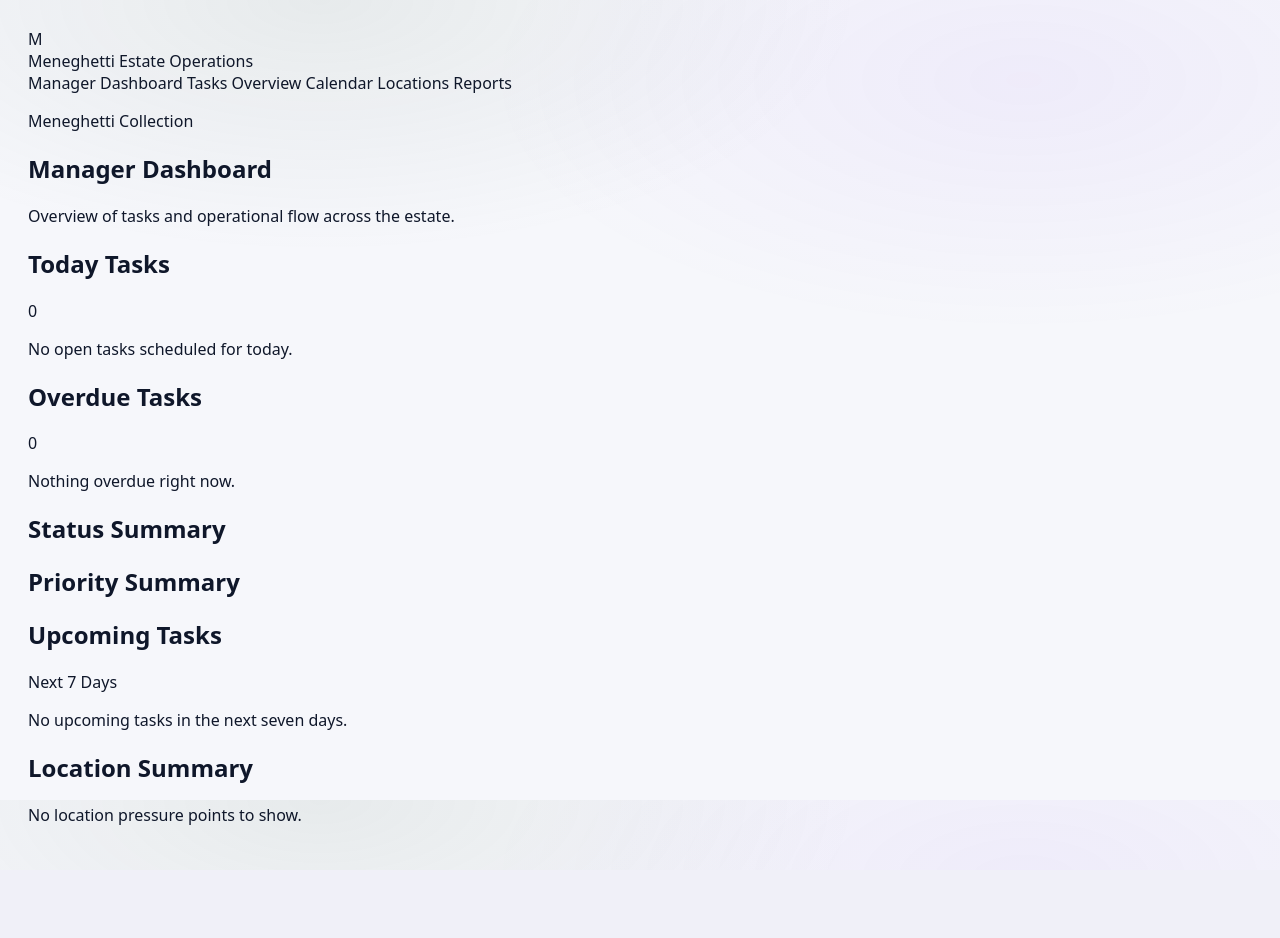
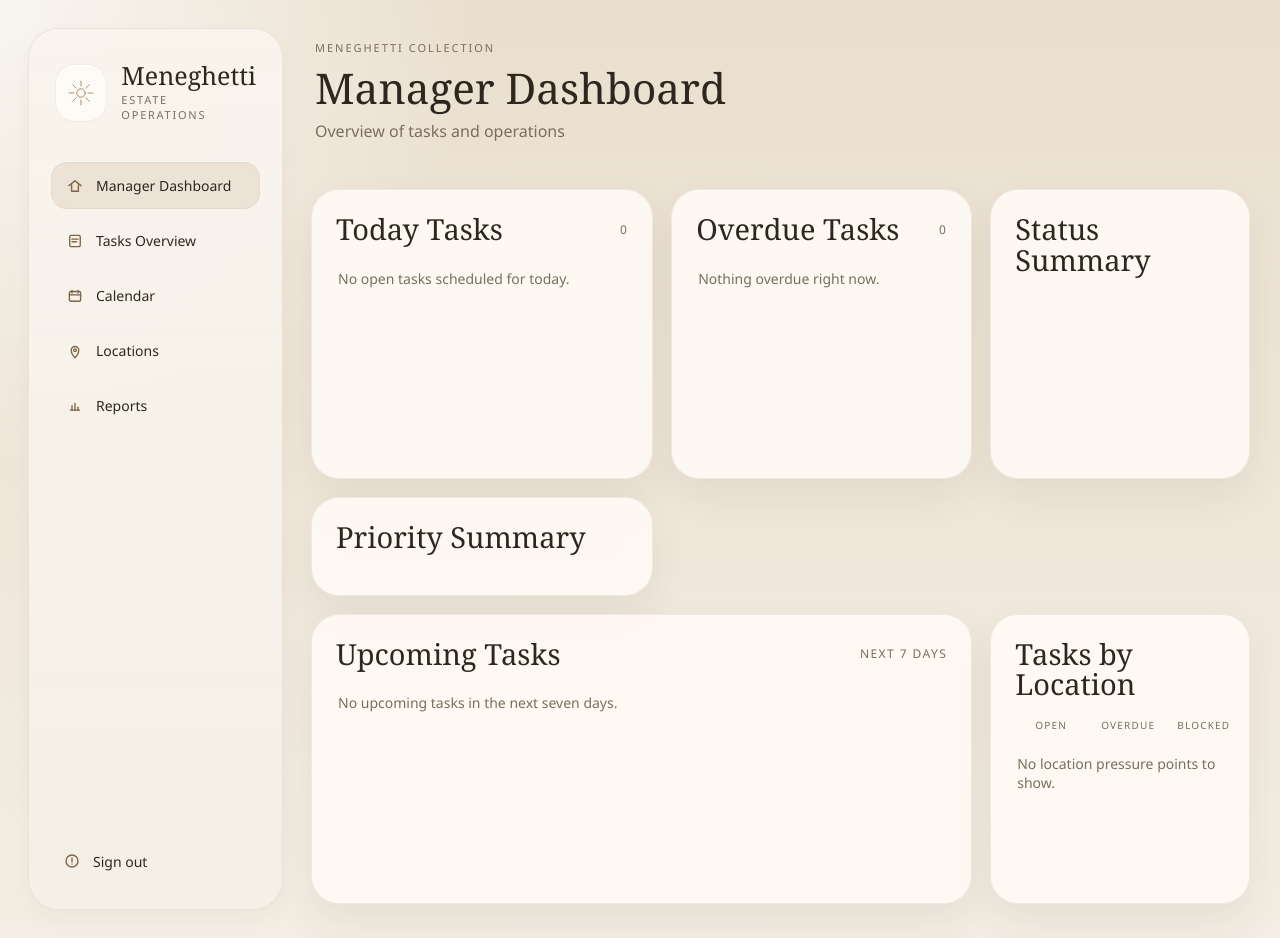
Before and after one commit to 1g0rb/taskmanager, a Flask app: template templates/manager/dashboard.html in a window 1280 px wide. Before the commit the page ends 825 px from the top, so only its background shows below. Run offline with Flask 3, Linux system fonts and the light colour scheme; the template is opened without the code that fills it, so the values that code supplies are empty.

Commit message:
Isolate manager dashboard into dedicated shell

```diff
--- a/static/manager.css
+++ b/static/manager.css
@@ -15,29 +15,54 @@
   --manager-warm-soft: rgba(156, 125, 89, 0.13);
   --manager-overdue: #9a6b58;
   --manager-overdue-soft: rgba(154, 107, 88, 0.12);
+  --manager-page-width: 1460px;
 }
 
-body.is-manager {
+* {
+  box-sizing: border-box;
+}
+
+html, body {
+  margin: 0;
+  min-height: 100%;
+}
+
+body.manager-page {
   background:
     radial-gradient(circle at top left, rgba(255, 255, 255, 0.7), transparent 30%),
     linear-gradient(180deg, var(--manager-bg-deep), var(--manager-bg));
   color: var(--manager-text);
+  font-family: "Segoe UI", "Helvetica Neue", Arial, sans-serif;
 }
 
-body.is-manager .app-shell {
-  display: block;
-}
-
-body.is-manager .main-content {
+.manager-page-shell {
+  min-height: 100vh;
   padding: 28px;
 }
 
+.manager-flash-stack {
+  max-width: var(--manager-page-width);
+  margin: 0 auto 16px;
+  display: flex;
+  flex-direction: column;
+  gap: 10px;
+}
+
+.manager-flash {
+  padding: 14px 16px;
+  border-radius: 16px;
+  border: 1px solid var(--manager-border);
+  background: rgba(255, 251, 245, 0.92);
+  box-shadow: var(--manager-shadow-soft);
+}
+
 .manager-frame {
-  max-width: 1460px;
+  max-width: var(--manager-page-width);
   margin: 0 auto;
   display: grid;
-  grid-template-columns: 240px minmax(0, 1fr);
-  gap: 28px;
+  grid-template-columns: 255px minmax(0, 1fr);
+  gap: 26px;
+  min-height: calc(100vh - 56px);
 }
 
 .manager-sidebar {
@@ -46,7 +71,7 @@ body.is-manager .main-content {
   border-radius: 30px;
   padding: 28px 22px;
   box-shadow: var(--manager-shadow-soft);
-  min-height: calc(100vh - 56px);
+  min-height: 100%;
   display: flex;
   flex-direction: column;
   gap: 28px;
@@ -60,18 +85,26 @@ body.is-manager .main-content {
 }
 
 .manager-brand-mark {
-  width: 54px;
-  height: 54px;
-  border-radius: 18px;
-  border: 1px solid rgba(96, 82, 61, 0.1);
-  background: rgba(255, 252, 248, 0.95);
+  width: 58px;
+  height: 58px;
+  border-radius: 20px;
+  border: 1px solid rgba(96, 82, 61, 0.08);
+  background: rgba(255, 252, 248, 0.82);
   display: flex;
   align-items: center;
   justify-content: center;
-  font-family: Georgia, "Times New Roman", serif;
-  font-size: 28px;
   color: var(--manager-warm);
   box-shadow: inset 0 1px 0 rgba(255, 255, 255, 0.75);
+}
+
+.manager-brand-icon {
+  width: 28px;
+  height: 28px;
+  fill: none;
+  stroke: currentColor;
+  stroke-width: 1.2;
+  stroke-linecap: round;
+  stroke-linejoin: round;
 }
 
 .manager-brand-copy {
@@ -100,13 +133,32 @@ body.is-manager .main-content {
 }
 
 .manager-nav-item {
-  display: block;
-  padding: 13px 14px;
+  display: flex;
+  align-items: center;
+  gap: 12px;
+  padding: 14px 15px;
   border-radius: 16px;
   color: var(--manager-text);
   text-decoration: none;
   font-size: 14px;
   transition: background-color .16s ease, color .16s ease, transform .16s ease;
+}
+
+.manager-nav-icon {
+  width: 18px;
+  height: 18px;
+  flex: 0 0 18px;
+  color: #7b6542;
+}
+
+.manager-nav-icon svg {
+  width: 100%;
+  height: 100%;
+  fill: none;
+  stroke: currentColor;
+  stroke-width: 1.8;
+  stroke-linecap: round;
+  stroke-linejoin: round;
 }
 
 .manager-nav-item:hover {
@@ -119,10 +171,26 @@ body.is-manager .main-content {
   box-shadow: inset 0 0 0 1px rgba(96, 82, 61, 0.06);
 }
 
+.manager-sidebar-footer {
+  margin-top: auto;
+  padding-top: 14px;
+}
+
+.manager-signout {
+  display: flex;
+  align-items: center;
+  gap: 12px;
+  color: var(--manager-text);
+  text-decoration: none;
+  font-size: 14px;
+  padding: 10px 12px;
+}
+
 .manager-shell {
   display: flex;
   flex-direction: column;
   gap: 22px;
+  padding: 6px 2px;
 }
 
 .manager-header {
@@ -222,7 +290,7 @@ body.is-manager .main-content {
 
 .manager-grid {
   display: grid;
-  grid-template-columns: minmax(0, 1.15fr) minmax(0, 1.05fr);
+  grid-template-columns: minmax(0, 1.08fr) minmax(0, 0.95fr) minmax(0, 0.82fr);
   gap: 18px;
 }
 
@@ -235,6 +303,10 @@ body.is-manager .main-content {
   min-height: 290px;
 }
 
+.manager-grid > .manager-panel:nth-child(5) {
+  grid-column: 1 / span 2;
+}
+
 .manager-panel-head {
   display: flex;
   align-items: center;
@@ -245,7 +317,7 @@ body.is-manager .main-content {
 
 .manager-panel-head h2 {
   margin: 0;
-  font-size: 31px;
+  font-size: 29px;
   line-height: 1.05;
   font-weight: 500;
 }
@@ -287,7 +359,7 @@ body.is-manager .main-content {
 
 .manager-task-primary h3 {
   margin: 0;
-  font-size: 22px;
+  font-size: 18px;
   line-height: 1.15;
   font-weight: 500;
 }
@@ -388,7 +460,7 @@ body.is-manager .main-content {
 
 .manager-summary-bar {
   width: 100%;
-  height: 7px;
+  height: 6px;
   border-radius: 999px;
   background: rgba(96, 82, 61, 0.08);
   overflow: hidden;
@@ -401,15 +473,47 @@ body.is-manager .main-content {
   background: linear-gradient(90deg, rgba(156, 125, 89, 0.88), rgba(82, 100, 85, 0.72));
 }
 
+.manager-location-head {
+  display: grid;
+  grid-template-columns: minmax(0, 1fr) 54px 64px 60px;
+  gap: 12px;
+  padding: 0 8px 4px;
+  font-size: 10px;
+  letter-spacing: 0.12em;
+  text-transform: uppercase;
+  color: var(--manager-muted);
+}
+
 .manager-location-name {
-  font-size: 16px;
+  display: flex;
+  align-items: center;
+  gap: 10px;
+  font-size: 15px;
+}
+
+.manager-location-icon {
+  width: 18px;
+  height: 18px;
+  color: #8d7450;
+}
+
+.manager-location-icon svg {
+  width: 100%;
+  height: 100%;
+  fill: none;
+  stroke: currentColor;
+  stroke-width: 1.5;
+  stroke-linecap: round;
+  stroke-linejoin: round;
 }
 
 .manager-location-metrics {
-  display: flex;
-  flex-wrap: wrap;
-  justify-content: flex-end;
-  gap: 8px 14px;
+  display: grid;
+  grid-template-columns: 54px 64px 60px;
+  align-items: center;
+  justify-content: end;
+  text-align: right;
+  gap: 0;
   font-size: 13px;
   color: var(--manager-muted);
 }
@@ -442,10 +546,14 @@ body.is-manager .main-content {
   .manager-grid {
     grid-template-columns: 1fr;
   }
+
+  .manager-grid > .manager-panel:nth-child(5) {
+    grid-column: auto;
+  }
 }
 
 @media (max-width: 760px) {
-  body.is-manager .main-content {
+  .manager-page-shell {
     padding: 16px;
   }
 
@@ -479,4 +587,10 @@ body.is-manager .main-content {
     justify-content: flex-start;
     text-align: left;
   }
+
+  .manager-location-head,
+  .manager-location-metrics {
+    grid-template-columns: repeat(3, minmax(0, auto));
+    gap: 12px;
+  }
 }
--- a/templates/manager/dashboard.html
+++ b/templates/manager/dashboard.html
@@ -1,13 +1,18 @@
-{% extends "layout.html" %}
+{% extends "manager/layout.html" %}
 
 {% block content %}
 {% set max_status_count = (status_summary | map(attribute='count') | list | max) if status_summary else 1 %}
 {% set max_priority_count = (priority_summary | map(attribute='count') | list | max) if priority_summary else 1 %}
 
-<section class="manager-frame">
+<section class="manager-frame manager-dashboard-shell">
   <aside class="manager-sidebar">
     <div class="manager-brand">
-      <div class="manager-brand-mark">M</div>
+      <div class="manager-brand-mark" aria-hidden="true">
+        <svg viewBox="0 0 40 40" class="manager-brand-icon">
+          <circle cx="20" cy="20" r="6"></circle>
+          <path d="M20 3v7M20 30v7M3 20h7M30 20h7M8.2 8.2l4.9 4.9M26.9 26.9l4.9 4.9M31.8 8.2l-4.9 4.9M13.1 26.9l-4.9 4.9"></path>
+        </svg>
+      </div>
       <div class="manager-brand-copy">
         <span class="manager-brand-name">Meneghetti</span>
         <span class="manager-brand-sub">Estate Operations</span>
@@ -15,12 +20,46 @@
     </div>
 
     <nav class="manager-nav" aria-label="Manager navigation">
-      <a class="manager-nav-item is-active" href="{{ url_for('manager_dashboard') }}">Manager Dashboard</a>
-      <a class="manager-nav-item" href="#today-tasks">Tasks Overview</a>
-      <a class="manager-nav-item" href="#upcoming-tasks">Calendar</a>
-      <a class="manager-nav-item" href="#location-summary">Locations</a>
-      <a class="manager-nav-item" href="#status-summary">Reports</a>
+      <a class="manager-nav-item is-active" href="{{ url_for('manager_dashboard') }}">
+        <span class="manager-nav-icon">
+          <svg viewBox="0 0 24 24"><path d="M4 11.5 12 5l8 6.5"></path><path d="M7.5 10.5V19h9v-8.5"></path></svg>
+        </span>
+        <span>Manager Dashboard</span>
+      </a>
+      <a class="manager-nav-item" href="#today-tasks">
+        <span class="manager-nav-icon">
+          <svg viewBox="0 0 24 24"><rect x="5" y="4.5" width="14" height="15" rx="2"></rect><path d="M8 9.5h8M8 13h6"></path></svg>
+        </span>
+        <span>Tasks Overview</span>
+      </a>
+      <a class="manager-nav-item" href="#upcoming-tasks">
+        <span class="manager-nav-icon">
+          <svg viewBox="0 0 24 24"><rect x="4.5" y="6" width="15" height="13" rx="2"></rect><path d="M8 4.5V8M16 4.5V8M4.5 10.5h15"></path></svg>
+        </span>
+        <span>Calendar</span>
+      </a>
+      <a class="manager-nav-item" href="#location-summary">
+        <span class="manager-nav-icon">
+          <svg viewBox="0 0 24 24"><path d="M12 21s-5-5.2-5-10a5 5 0 1 1 10 0c0 4.8-5 10-5 10Z"></path><circle cx="12" cy="11" r="1.8"></circle></svg>
+        </span>
+        <span>Locations</span>
+      </a>
+      <a class="manager-nav-item" href="#status-summary">
+        <span class="manager-nav-icon">
+          <svg viewBox="0 0 24 24"><path d="M6 17.5h12"></path><path d="M8 17.5v-6"></path><path d="M12 17.5v-9"></path><path d="M16 17.5v-4"></path></svg>
+        </span>
+        <span>Reports</span>
+      </a>
     </nav>
+
+    <div class="manager-sidebar-footer">
+      <a class="manager-signout" href="{{ url_for('logout') }}">
+        <span class="manager-nav-icon">
+          <svg viewBox="0 0 24 24"><circle cx="12" cy="12" r="8"></circle><path d="M12 8v5"></path><path d="M12 16h.01"></path></svg>
+        </span>
+        <span>Sign out</span>
+      </a>
+    </div>
   </aside>
 
   <div class="manager-shell">
@@ -28,7 +67,7 @@
       <div class="manager-header-copy">
         <p class="manager-eyebrow">Meneghetti Collection</p>
         <h1 class="manager-title">Manager Dashboard</h1>
-        <p class="manager-subtitle">Overview of tasks and operational flow across the estate.</p>
+        <p class="manager-subtitle">Overview of tasks and operations</p>
       </div>
       <div class="manager-timestamp">
         <span class="manager-timestamp-value">{{ last_updated_label }}</span>
@@ -51,7 +90,7 @@
           <span>{{ today_tasks|length }}</span>
         </div>
         <div class="manager-task-list">
-          {% for task in today_tasks %}
+          {% for task in today_tasks[:5] %}
           <article class="manager-task-row">
             <div class="manager-task-primary">
               <h3>{{ task.title }}</h3>
@@ -78,7 +117,7 @@
           <span>{{ overdue_tasks|length }}</span>
         </div>
         <div class="manager-task-list">
-          {% for task in overdue_tasks %}
+          {% for task in overdue_tasks[:5] %}
           <article class="manager-task-row is-overdue">
             <div class="manager-task-primary">
               <h3>{{ task.title }}</h3>
@@ -143,7 +182,7 @@
           <span>Next 7 Days</span>
         </div>
         <div class="manager-task-list">
-          {% for task in upcoming_tasks %}
+          {% for task in upcoming_tasks[:5] %}
           <article class="manager-task-row">
             <div class="manager-task-primary">
               <h3>{{ task.title }}</h3>
@@ -165,16 +204,27 @@
 
       <article id="location-summary" class="manager-panel">
         <div class="manager-panel-head">
-          <h2>Location Summary</h2>
+          <h2>Tasks by Location</h2>
         </div>
         <div class="manager-location-list">
+          <div class="manager-location-head">
+            <span></span>
+            <span>Open</span>
+            <span>Overdue</span>
+            <span>Blocked</span>
+          </div>
           {% for item in location_summary %}
           <div class="manager-location-row">
-            <div class="manager-location-name">{{ item.location_name }}</div>
+            <div class="manager-location-name">
+              <span class="manager-location-icon">
+                <svg viewBox="0 0 24 24"><path d="M12 4 20 8.5v7L12 20l-8-4.5v-7L12 4Z"></path><path d="M12 4v16"></path><path d="M4 8.5 12 13l8-4.5"></path></svg>
+              </span>
+              <span>{{ item.location_name }}</span>
+            </div>
             <div class="manager-location-metrics">
-              <span><strong>{{ item.open_count }}</strong> Open</span>
-              <span><strong>{{ item.overdue_count }}</strong> Overdue</span>
-              <span><strong>{{ item.blocked_count }}</strong> Blocked</span>
+              <span><strong>{{ item.open_count }}</strong></span>
+              <span><strong>{{ item.overdue_count }}</strong></span>
+              <span><strong>{{ item.blocked_count }}</strong></span>
             </div>
           </div>
           {% else %}
--- /dev/null
+++ b/templates/manager/layout.html
@@ -0,0 +1,25 @@
+<!DOCTYPE html>
+<html lang="en">
+<head>
+  <meta charset="UTF-8">
+  <title>{{ title or "Manager Dashboard" }}</title>
+  <meta name="viewport" content="width=device-width, initial-scale=1">
+  <link rel="stylesheet" href="{{ url_for('static', filename='manager.css') }}?v=1002">
+  {% block head_extra %}{% endblock %}
+</head>
+<body class="manager-page {{ body_class or '' }}">
+  <div class="manager-page-shell">
+    {% with messages = get_flashed_messages() %}
+      {% if messages %}
+      <section class="manager-flash-stack" aria-live="polite" aria-label="Status messages">
+        {% for message in messages %}
+        <div class="manager-flash" role="alert">{{ message }}</div>
+        {% endfor %}
+      </section>
+      {% endif %}
+    {% endwith %}
+
+    {% block content %}{% endblock %}
+  </div>
+</body>
+</html>
```
